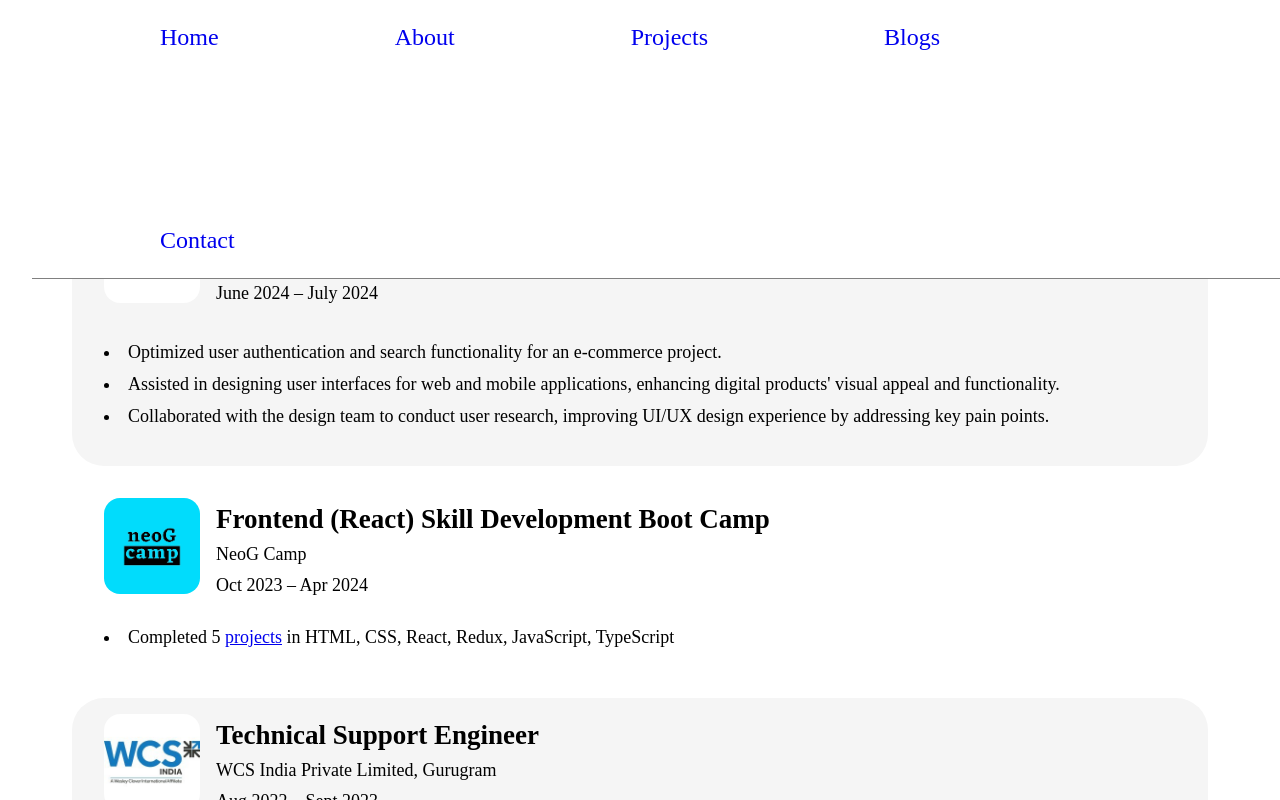
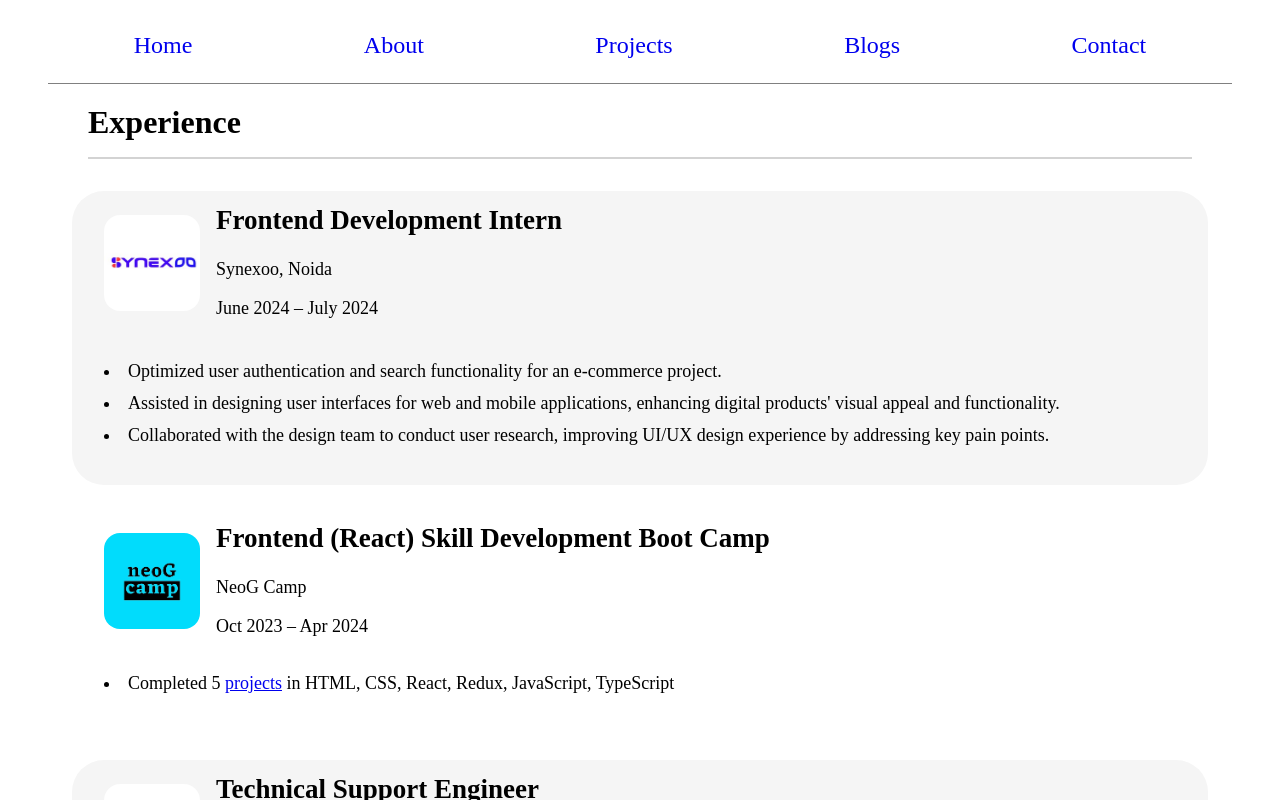
Before and after one commit to ShivamT16/shivam-tripathi, a React (Create React App) app: page /about in a window 1280 px wide. Shown: the top 800 px of the page. Built offline with nearby package versions, Linux system fonts and the light colour scheme.

Commit message:
css refactor

```diff
--- a/src/App.css
+++ b/src/App.css
@@ -6,13 +6,16 @@
 }
 
 .navBar{
-  position: fixed;
   display: flex;
   flex-wrap: wrap;
-  gap:11rem;
+  justify-content: space-around;
+  position: fixed;
+  top: 0;
+  left: 0;
+  right: 0;
   font-size: 1.5rem;
-  padding: 2rem 8rem 1.5rem;
-  margin: -1rem 0rem 0rem 1.5rem;
+  padding: 2rem 0rem 1.5rem;
+  margin: 0rem 3rem;
   background-color: white;
   border-bottom: 1px solid gray;
 }
--- a/src/pages/styles.css
+++ b/src/pages/styles.css
@@ -10,8 +10,8 @@
 .exp-card{
     border-radius: 2rem;
     background-color: whitesmoke;
-    padding: 1rem 2rem;
-    margin: 1rem 0rem;
+    padding: 1.5rem 2rem 1rem;
+    margin: 2rem 0rem;
     font-size: large;
 }
 .exp-card1{
@@ -25,6 +25,6 @@
     border-radius: 1rem;
 }
 .card-detail{
-    margin: -0.5rem 1rem 0rem ;
-    line-height: .8rem;
+    margin: -2rem 1rem 0rem ;
+    /* line-height: .8rem; */
 }
```
